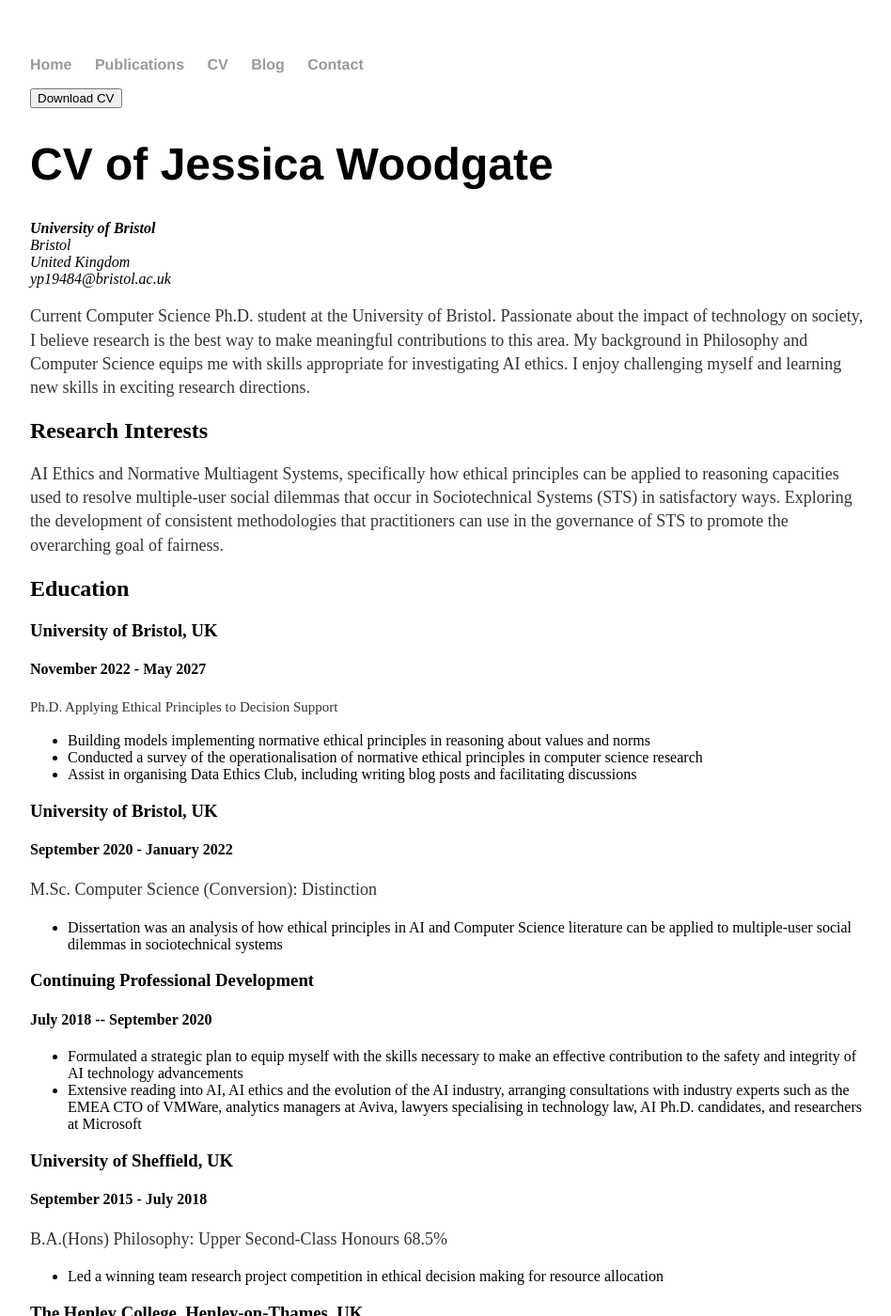
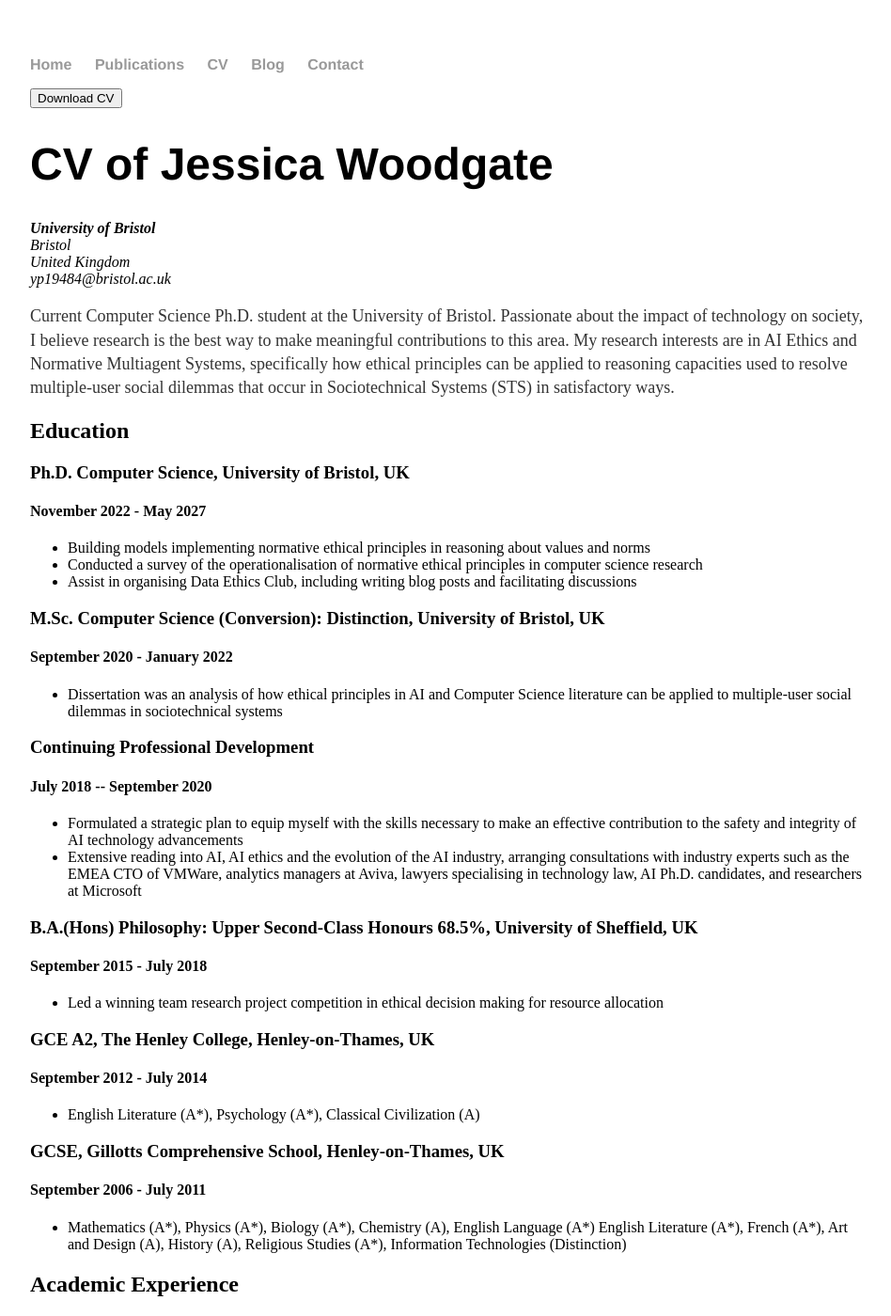
Before and after one commit to jessica-woodgate/jessica-woodgate.github.io, a Jekyll site: the page built from docs/cv/index.html, in a window 1280 px wide and 1400 px high. Shown: the whole window at 94% size, without its empty margins (160-1108 px from the left). Built offline with Jekyll 4.4.1, drawn with Linux system fonts in a browser that asks for light colours; a script that is not in the unit is left out; some of the changed text lies outside the part shown.

Commit message:
cv changes

```diff
--- a/docs/cv/index.html
+++ b/docs/cv/index.html
@@ -26,24 +26,20 @@
 					<span class="obfuscate">yp19484@bristol.ac.uk</span>
 					</address>
 					<p>
-						Current Computer Science Ph.D. student at the University of Bristol. Passionate about the impact of technology on society, I believe research is the best way to make meaningful contributions to this area. My background in Philosophy and Computer Science equips me with skills appropriate for investigating AI ethics. I enjoy challenging myself and learning new skills in exciting research directions.</p>
+						Current Computer Science Ph.D. student at the University of Bristol. Passionate about the impact of technology on society, I believe research is the best way to make meaningful contributions to this area. My research interests are in AI Ethics and Normative Multiagent Systems, specifically how ethical principles can be applied to reasoning capacities used to resolve multiple-user social dilemmas that occur in  Sociotechnical Systems (STS) in satisfactory ways.</p>
 
-					<h2>Research Interests</h2>
-					<p>AI Ethics and Normative Multiagent Systems, specifically how ethical principles can be applied to reasoning capacities used to resolve multiple-user social dilemmas that occur in  Sociotechnical Systems (STS) in satisfactory ways. Exploring the development of consistent methodologies that practitioners can use in the governance of STS to promote the overarching goal of fairness.</p>
 
 					<h2>Education</h2>
-					<h3>University of Bristol, UK</h3>
+					<h3>Ph.D. Computer Science, University of Bristol, UK</h3>
 					<h4>November 2022 - May 2027</h4>
-					<p style="font-size: 15px;">Ph.D. Applying Ethical Principles to Decision Support</p>
 					<ul>
 						<li>Building models implementing normative ethical principles in reasoning about values and norms</li>
 						<li>Conducted a survey of the operationalisation of normative ethical principles in computer science research</li>
 						<li>Assist in organising Data Ethics Club, including writing blog posts and facilitating discussions</li>
 					</ul>
 
-					<h3>University of Bristol, UK</h3>
+					<h3>M.Sc. Computer Science (Conversion): Distinction, University of Bristol, UK</h3>
 					<h4>September 2020 - January 2022</h4>
-					<p>M.Sc. Computer Science (Conversion): Distinction</p>
 					<ul>
 						<li>Dissertation was an analysis of how ethical principles in AI and Computer Science literature can be applied to multiple-user social dilemmas in sociotechnical systems</li>
 					</ul>
@@ -55,41 +51,30 @@
 						<li>Extensive reading into AI, AI ethics and the evolution of the AI industry, arranging consultations with industry experts such as the EMEA CTO of VMWare, analytics managers at Aviva, lawyers specialising in technology law, AI Ph.D. candidates, and researchers at Microsoft</li>
 					</ul>
 
-					<h3>University of Sheffield, UK</h3>
+					<h3>B.A.(Hons) Philosophy: Upper Second-Class Honours 68.5%, University of Sheffield, UK</h3>
 					<h4>September 2015 - July 2018</h4>
-					<p>B.A.(Hons) Philosophy: Upper Second-Class Honours 68.5%</p>
 					<ul>
 						<li>Led a winning team research project competition in ethical decision making for resource allocation</li>
 					</ul>
 
-					<h3>The Henley College, Henley-on-Thames, UK</h3>
+					<h3>GCE A2, The Henley College, Henley-on-Thames, UK</h3>
 					<h4>September 2012 - July 2014</h4>
-					<p>GCE A2</p>
 					<ul>
 						<li>English Literature (A*), Psychology (A*), Classical Civilization (A)</li>
 					</ul>
 
-					<h3>Gillotts Comprehensive School, Henley-on-Thames, UK</h3>
+					<h3>GCSE, Gillotts Comprehensive School, Henley-on-Thames, UK</h3>
 					<h4>September 2006 - July 2011</h4>
-					<p>GCSE</p>
 					<ul>
 						<li>Mathematics (A*), Physics (A*), Biology (A*), Chemistry (A), English Language (A*) English Literature (A*), French (A*), Art and Design (A), History (A), Religious Studies (A*), Information Technologies (Distinction)</li>
 					</ul>
 
 					<h2>Academic Experience</h2>
 
-					<h3>University of Bristol</h3>
+					<h3>Research Assistant, University of Bristol</h3>
 					<h4>January 2022 - November 2022</h4>
-					<p>Research Assistant</p>
 					<ul>
 						<li>Published a Blue Sky paper from the findings of my M.Sc. dissertation suggesting research directions for the application of normative ethical principles to multiple user social dilemmas. Expanded the systematic literature review conducted in my M.Sc. dissertation to incorporate a wider array of literature</li>
-					</ul>
-
-					<h3>IJCAI, Vienna</h3>
-					<h4>August 2022</h4>
-					<p>Student Volunteer</p>
-					<ul>
-						<li>Assisted in organising the IJCAI 2023 conference. This included ensuring sessions ran smoothly and speakers were supported, setting up rooms, and helping with registration. I had the opportunity to expand my network and learn about current directions of AI research</li>
 					</ul>
 
 					<h3>University of Bristol</h3>
@@ -111,35 +96,49 @@
 						arXiv preprint. August 2022.
 					</p>
 
-					<h2>Work Experience</h2>
+					<h2>Professional Service</h2>
 
-					<h3>AI Ethics for Journalists, The Thompson Foundation</h3>
+					<h3>Organiser, Data Ethics Club</h3>
+					<h4>January 2023 -- current</h4>
+					<ul>
+						<li>Author blog posts summarising reading related to data ethics and the discussions had surrounding them. Facilitate discussion and contribute to administration tasks</li>
+					</ul>
+
+					<h3>Consultant, AI Ethics for Journalists, The Thompson Foundation</h3>
 					<h4>April 2023</h4>
-					<p>Consultant</p>
 					<ul>
 						<li>Advised development of course on AI ethics for journalists, providing critical feedback on course content and structure</li>
 					</ul>
 
+					<h3>PC Member, AAMAS</h3>
+					<h4>December 2022</h4>
+					<ul>
+						<li>Reviewed the accepted paper <a href="https://eprints.soton.ac.uk/475810/1/Citizen_Centric_Multiagent_Systems.pdf">Citizen-Centric Multiagent Systems by Sebastian Stein and Vahid Yazdanpanah</a></li>
+					</ul>
+
+					<h3>Student Volunteer, IJCAI, Vienna</h3>
+					<h4>August 2022</h4>
+					<ul>
+						<li>Assisted in organising the IJCAI 2023 conference. This included ensuring sessions ran smoothly and speakers were supported, setting up rooms, and helping with registration. I had the opportunity to expand my network and learn about current directions of AI research</li>
+					</ul>
+
 					<h2>Academic Projects (all available on <a href="https://github.com/jessica-woodgate">Github</a>)</h2>
 
-					<h3>Left Unread (Module: Software Engineering and Group Project)</h3>
+					<h3>SCRUM Leader, Database Lead, Back-End Co-Developer, Left Unread (Module: Software Engineering and Group Project)</h3>
 					<h4>February 2021 - May 2021</h4>
-					<p>SCRUM Leader, Database Lead, Back-End Co-Developer</p>
 					<ul>
 						<li>SCRUM team leader ensuring regular effective meetings, sprint goals set and met, all team members were supported, user impact was addressed in the sort and long term, and ethical framework was adhered to</li>
 						<li>Led database development and co-developed back-end development including building the API, and ensuring other back-end developers stayed on track</li>
 					</ul>
 
-					<h3>STAG (Module: Object-Oriented Programming with Java)</h3>
+					<h3>Developer, STAG (Module: Object-Oriented Programming with Java)</h3>
 					<h4>June 2021</h4>
-					<p>Developer</p>
 					<ul>
 						<li>Built a general-purpose socket-server game-engine for text adventure games in Java</li>
 					</ul>
 
-					<h3>DB (Module: Object-Oriented Programming with Java)</h3>
+					<h3>Developer, DB (Module: Object-Oriented Programming with Java)</h3>
 					<h4>March 2021</h4>
-					<p>Developer</p>
 					<ul>
 						<li>Built a relational database server from scratch in Java</li>
 					</ul>
```
